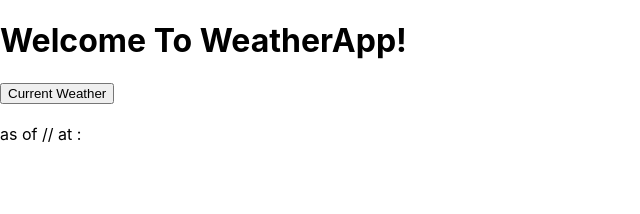
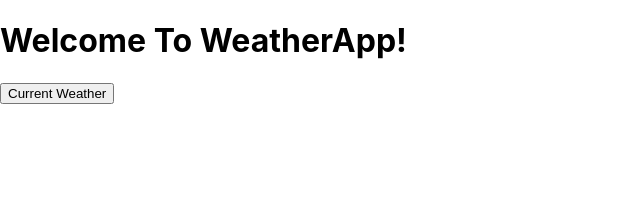
Before and after one commit to ltramos7/weatherAppReact, a React (Create React App) app: page / in a window 1280 px wide. Shown: the top 214 px of the page, without its empty margins (0-640 px from the left). Built offline with nearby package versions, Linux system fonts and the light colour scheme.

Commit message:
feat: added status to state to conditionally render WeatherCard Component

```diff
--- a/src/App.js
+++ b/src/App.js
@@ -13,7 +13,8 @@ export default class App extends Component {
       latitude: "",
       longitude:"",
       localWeatherInfo: {},
-      localTime: []
+      localTime: [],
+      status: false
     }
   }
 
@@ -61,7 +62,8 @@ export default class App extends Component {
     let minute = today.getMinutes()
 
     this.setState({
-      localTime: [month, day, year, hour, minute]
+      localTime: [month, day, year, hour, minute],
+      status: true
     })
   }
 
@@ -71,7 +73,7 @@ export default class App extends Component {
       <div>
         <Header/>
         <ButtonArea getCurrentWeather={this.getCurrentWeather} getLocalTime={this.getLocalTime} localTime={this.state.localTime}/>
-        <WeatherCard localWeatherInfo={this.state.localWeatherInfo} localTime={this.state.localTime}/>
+        {this.state.status ? <WeatherCard localWeatherInfo={this.state.localWeatherInfo} localTime={this.state.localTime}/> : null}
       </div>
     )
   }
```
